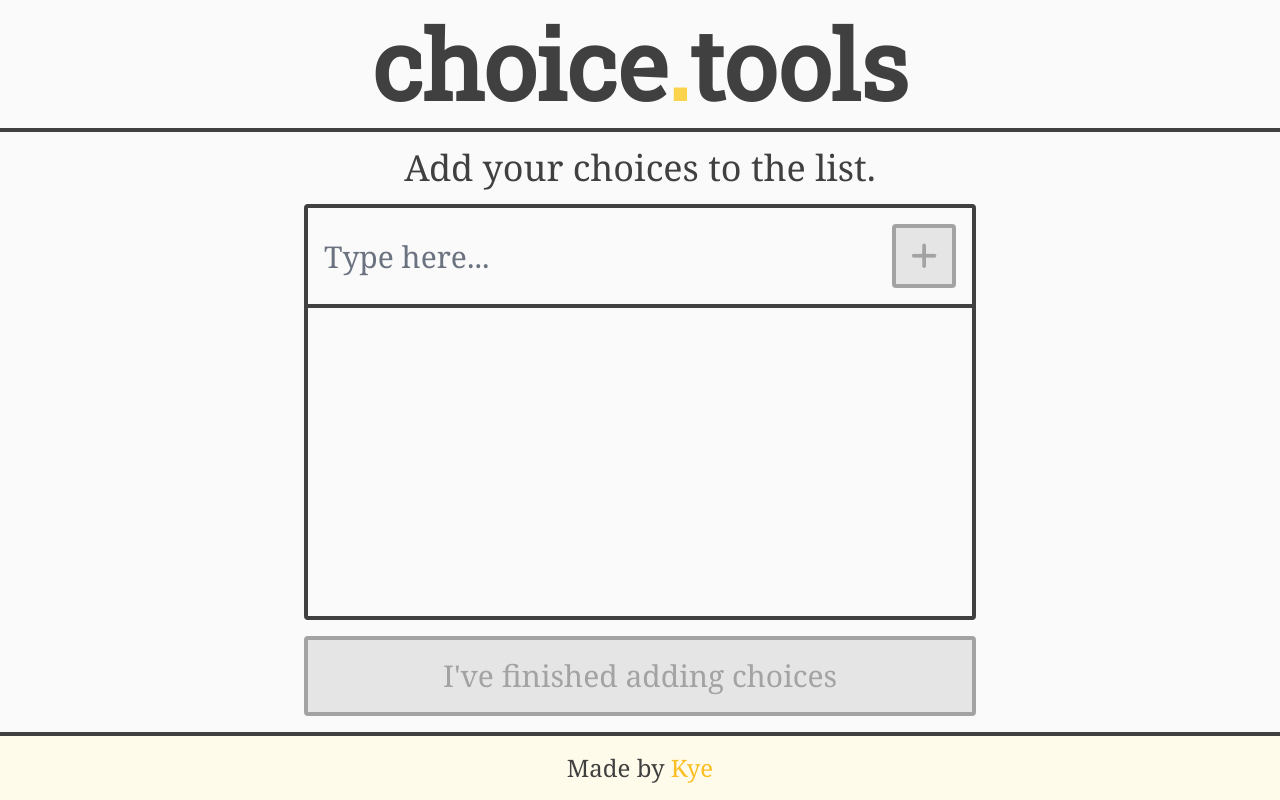
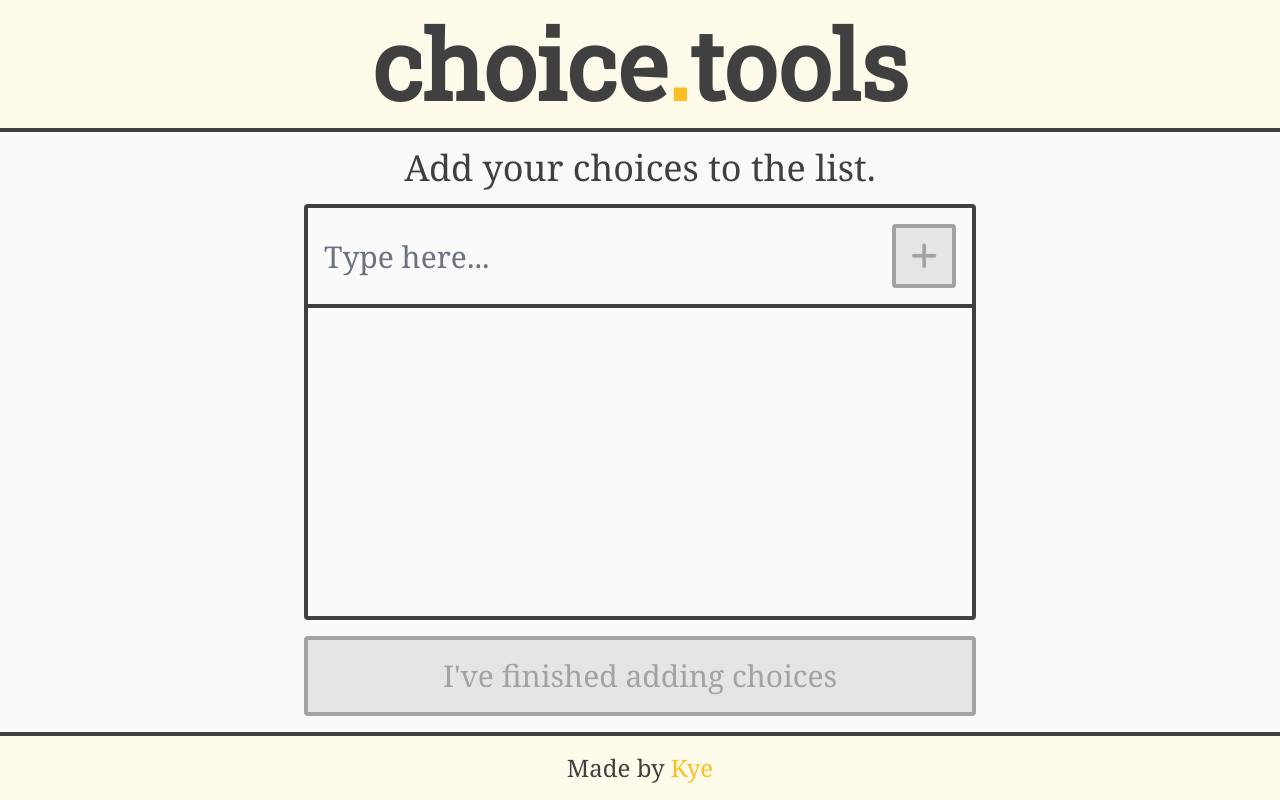
Before and after one commit to KyeRussell/choice.tools, a SvelteKit app: page / in a window 1280 px wide. Built offline with nearby package versions, Linux system fonts and the light colour scheme.

Commit message:
more stuff.

```diff
--- a/src/app.html
+++ b/src/app.html
@@ -1,7 +1,8 @@
 <!DOCTYPE html>
-<html lang="en" class="h-full">
+<html lang="en" class="h-full bg-amber-50">
 	<head>
 		<meta charset="utf-8" />
+        <meta name="theme-color" content="#fffbeb"/>
 		<link rel="icon" href="%sveltekit.assets%/favicon.png" />
         <link rel="preconnect" href="https://fonts.googleapis.com">
         <link rel="preconnect" href="https://fonts.gstatic.com" crossorigin>
--- a/src/routes/+layout.svelte
+++ b/src/routes/+layout.svelte
@@ -11,9 +11,9 @@
 <div
 	class="grid h-full grid-rows-[auto,1fr,auto] divide-y-4 divide-neutral-700 font-serif text-neutral-700"
 >
-	<header class="px-4 py-2 text-center md:py-4 md:px-20">
+	<header class="bg-amber-50 px-4 py-2 text-center md:py-4 md:px-20">
 		<h1 class="flex-grow font-['Roboto_Slab'] text-5xl font-bold md:text-8xl">
-			choice<span class="text-amber-300">.</span>tools
+			choice<span class="text-amber-400">.</span>tools
 		</h1>
 	</header>
 	<main class="px-4 py-2 md:px-20 md:py-4">
```
